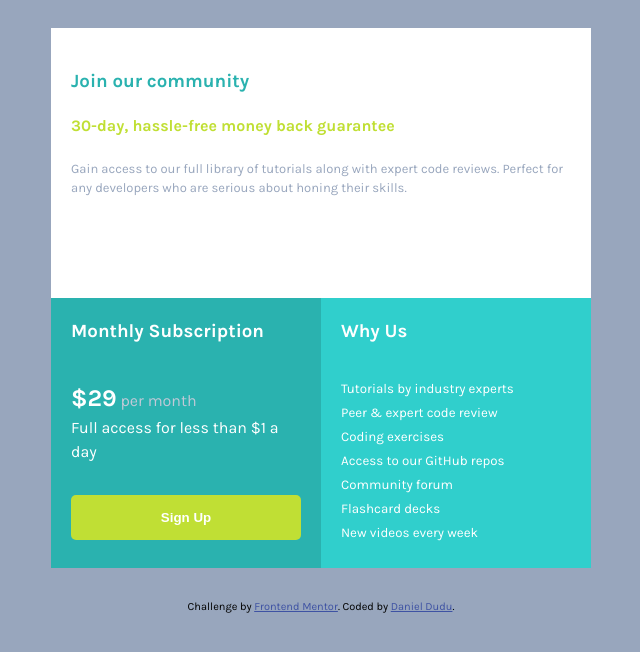
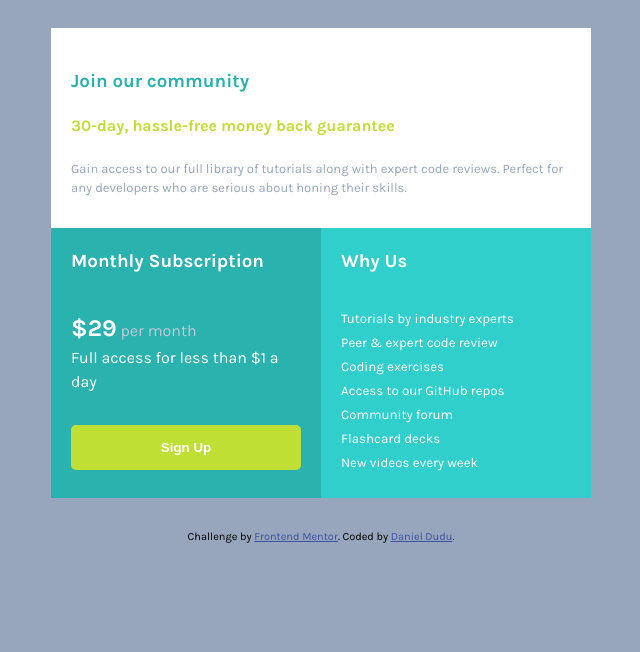
Before and after one commit to danieldudu/single-price-grid-component, a plain HTML site: page index.html in a window 1280 px wide. Shown: the whole page, without its empty margins (231-871 px from the left). Drawn offline with Linux system fonts and the light colour scheme.

Commit message:
second commit

```diff
--- a/style.css
+++ b/style.css
@@ -1,4 +1,4 @@
-@import url('https://fonts.googleapis.com/css2?family=Karla:wght@400;700&display=swap');
+@import url("https://fonts.googleapis.com/css2?family=Karla:wght@400;700&display=swap");
 
 * {
   /* margin: 0;
@@ -7,7 +7,7 @@
 }
 
 body {
-    font-family: 'Karla', sans-serif;
+  font-family: "Karla", sans-serif;
   font-size: 16px;
   line-height: 1.5;
   display: flex;
@@ -27,7 +27,6 @@ body {
   align-items: center;
   margin: 2em 3em;
   width: 85%;
-
 }
 
 .box {
@@ -126,6 +125,7 @@ body {
   .box_intro {
     grid-area: intro;
     width: 540px;
+    height: 200px;
   }
 
   .box_main {
@@ -134,7 +134,6 @@ body {
 
   .box_end {
     grid-area: end;
-
   }
 
   .box {
```
Lines whose indentation alone changed are shown as unchanged.
